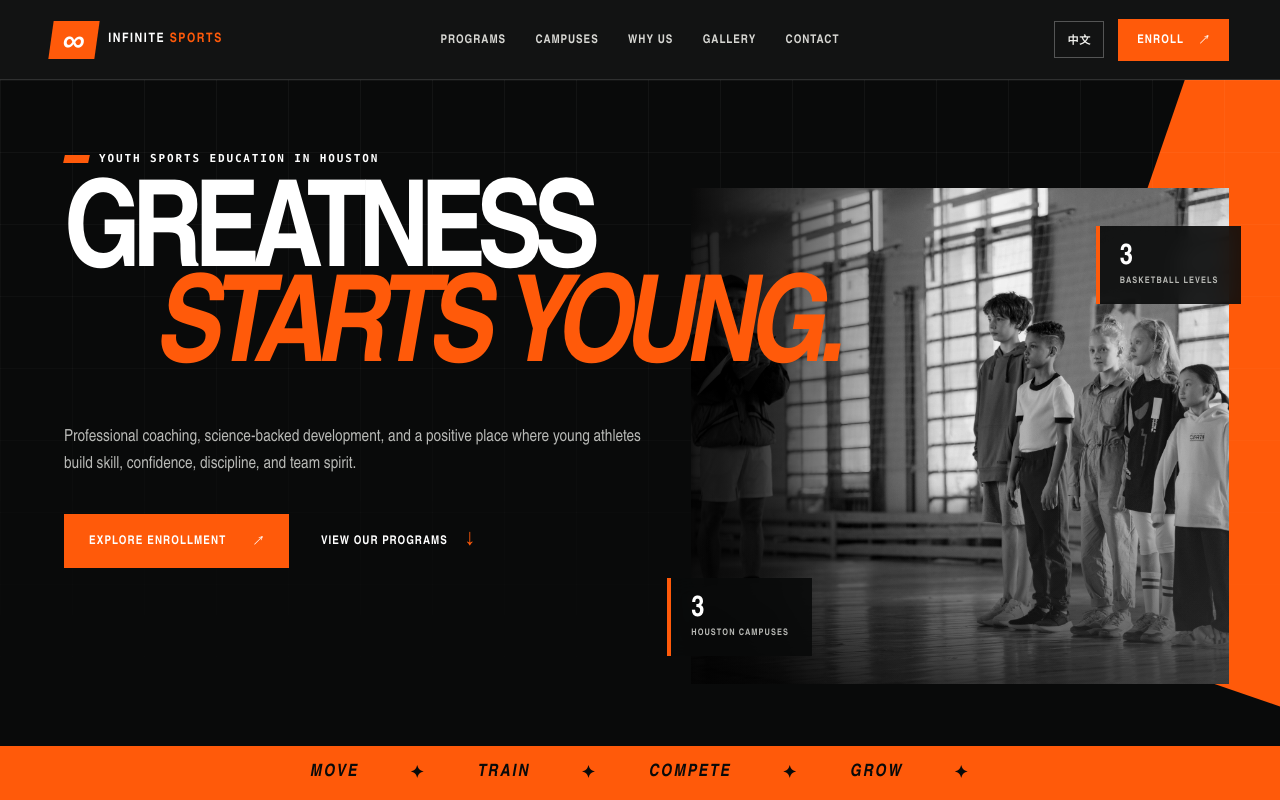
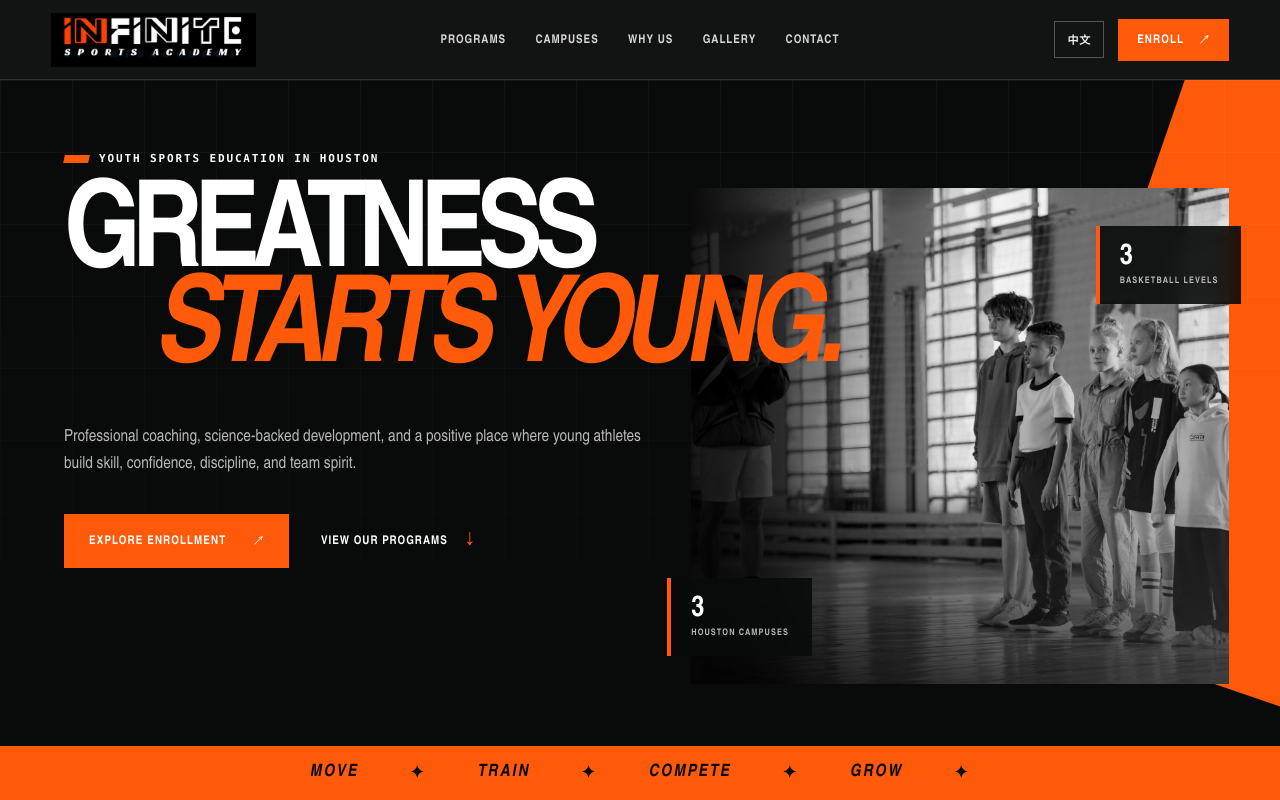
Before and after one commit to steven-zhc/infinite-sports, an Astro site: page / in a window 1280 px wide. Shown: the top 800 px of the page. Built offline with nearby package versions, Linux system fonts and the light colour scheme; Astro itself is replaced by a stand-in of ours.

Commit message:
Update site logo

```diff
--- a/src/components/SitePage.astro
+++ b/src/components/SitePage.astro
@@ -28,8 +28,9 @@ const enrollmentUrl =
   <main>
     <header class="site-header">
       <a class="brand" href={`${homeUrl}#top`} aria-label="Infinite Sports">
-        <span class="brand-mark">∞</span>
-        <span class="brand-name">Infinite <strong>Sports</strong></span>
+        <span class="brand-logo" aria-hidden="true">
+          <img src={asset("infinite-sports-logo.jpg")} alt="" loading="eager" decoding="async" />
+        </span>
       </a>
 
       <nav aria-label={isEnglish ? "Primary navigation" : "主要导航"}>
@@ -268,8 +269,9 @@ const enrollmentUrl =
 
     <footer>
       <a class="brand brand-footer" href={`${homeUrl}#top`} aria-label="Infinite Sports">
-        <span class="brand-mark">∞</span>
-        <span class="brand-name">Infinite <strong>Sports</strong></span>
+        <span class="brand-logo" aria-hidden="true">
+          <img src={asset("infinite-sports-logo.jpg")} alt="" loading="lazy" decoding="async" />
+        </span>
       </a>
       <p>{content.footer.tagline}</p>
       <div>
--- a/src/styles/global.css
+++ b/src/styles/global.css
@@ -65,35 +65,21 @@ img {
 .brand {
   align-items: center;
   display: inline-flex;
-  gap: 11px;
   justify-self: start;
-  text-transform: uppercase;
 }
 
-.brand-mark {
-  align-items: center;
-  background: var(--orange);
-  color: white;
-  display: inline-flex;
-  font-family: Arial, sans-serif;
-  font-size: 31px;
-  font-weight: 900;
-  height: 38px;
-  justify-content: center;
-  line-height: 1;
-  transform: skew(-8deg);
-  width: 46px;
+.brand-logo {
+  display: block;
+  height: 54px;
+  overflow: hidden;
+  width: clamp(170px, 16vw, 220px);
 }
 
-.brand-name {
-  font-size: 13px;
-  font-weight: 750;
-  letter-spacing: 0.12em;
-  line-height: 1;
-}
-
-.brand-name strong {
-  color: var(--orange);
+.brand-logo img {
+  height: 100%;
+  object-fit: cover;
+  object-position: center 61.8%;
+  width: 100%;
 }
 
 .site-header nav {
@@ -1049,8 +1035,7 @@ footer small {
 @media (max-width: 780px) {
   html { scroll-padding-top: 68px; }
   .site-header { height: 68px; }
-  .brand-name { font-size: 11px; }
-  .brand-mark { font-size: 25px; height: 33px; width: 40px; }
+  .brand-logo { height: 43px; width: 176px; }
   .button-small { min-height: 38px; padding: 0 14px; }
   .hero { min-height: 840px; padding-top: 74px; }
   .hero h1 { font-size: clamp(55px, 16vw, 88px); line-height: .84; }
@@ -1090,6 +1075,7 @@ footer small {
 }
 
 @media (max-width: 520px) {
+  .brand-logo { height: 38px; width: 154px; }
   .header-actions { gap: 8px; }
   .language-switch { padding: 8px 9px; }
   .site-header .button { display: none; }
```
Also changed, not shown: tests/static-site.test.mjs (+9 -1 lines), public/infinite-sports-logo.jpg (added).
